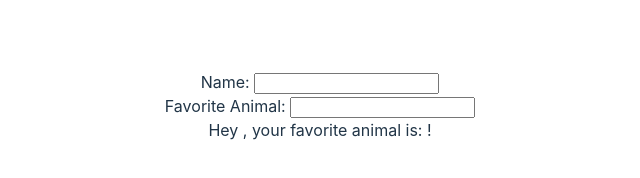
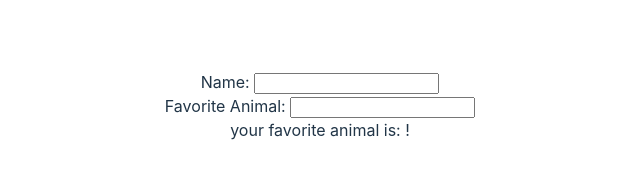
Before and after one commit to andrejfaria/react-practice, a React (Vite) app: page / in a window 1280 px wide. Shown: the part 294-472 px from the top of the page, without its empty margins (320-960 px from the left). Built offline with nearby package versions, Linux system fonts and the light colour scheme.

Commit message:
stateColocation

```diff
--- a/src/App.tsx
+++ b/src/App.tsx
@@ -5,6 +5,7 @@ import './App.css'
 import Greeting from './useEffect/useEffect'
 import Parent from './hook-flow/hookflow'
 import StateExample from './state/state'
+import StateExample2 from './state/StateColocation'
 
 
 function App() {
@@ -14,7 +15,7 @@ function App() {
     <>
       {/* <Greeting /> */}
       {/* <Parent /> */}
-      <StateExample />
+      <StateExample2 />
 
     </>
   )
--- /dev/null
+++ b/src/state/StateColocation.tsx
@@ -0,0 +1,67 @@
+import { useState } from "react"
+
+
+
+/**
+ * Neste caso apenas o componente Name utiliza o parametro name,
+ * Assim em vez de ser gerido pelo componente Pai é gerido pelo proprio componente
+ *
+ * State Colocation
+ */
+
+function Name() {
+  const [name, setName] = useState('')
+  return (
+    <div>
+      <label htmlFor="name">Name: </label>
+      <input
+        id="name"
+        value={name}
+        onChange={e => setName(e.target.value)} />
+    </div>
+  )
+}
+
+function FavoriteAnimal({ animal, onAnimalChange }) {
+
+  return (
+    <div>
+      <label htmlFor="animal">Favorite Animal: </label>
+      <input
+        id="animal"
+        value={animal}
+        onChange={onAnimalChange}
+      />
+    </div>
+  )
+}
+
+
+function Display({ animal }) {
+  return <div>{`your favorite animal is: ${animal}!`}</div>
+}
+
+function StateExample2() {
+  // Parent Component
+
+
+  const [animal, setAnimal] = useState('');
+
+  return (
+    <form>
+      <Name />
+
+      <FavoriteAnimal animal={animal} onAnimalChange={e => setAnimal(e.target.value)} />
+
+      <Display animal={animal} />
+    </form>
+  )
+}
+
+export default StateExample2;
+
+/**
+ *
+ *
+ *
+ */
```
